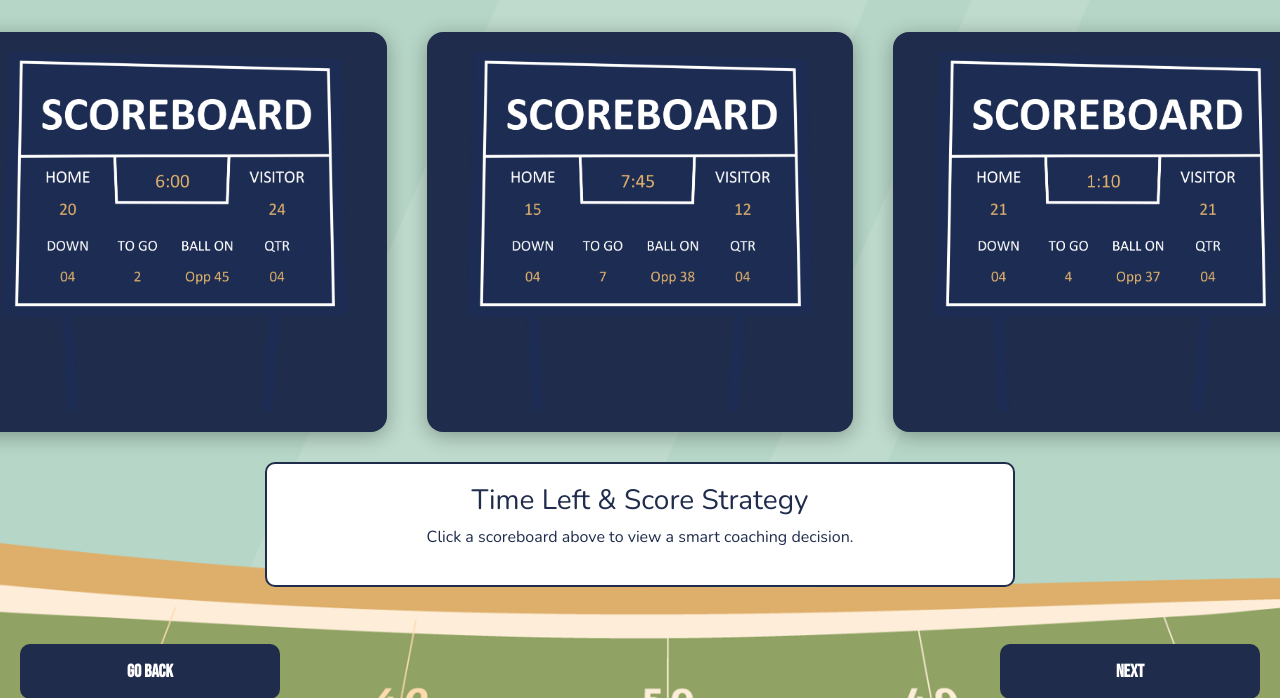
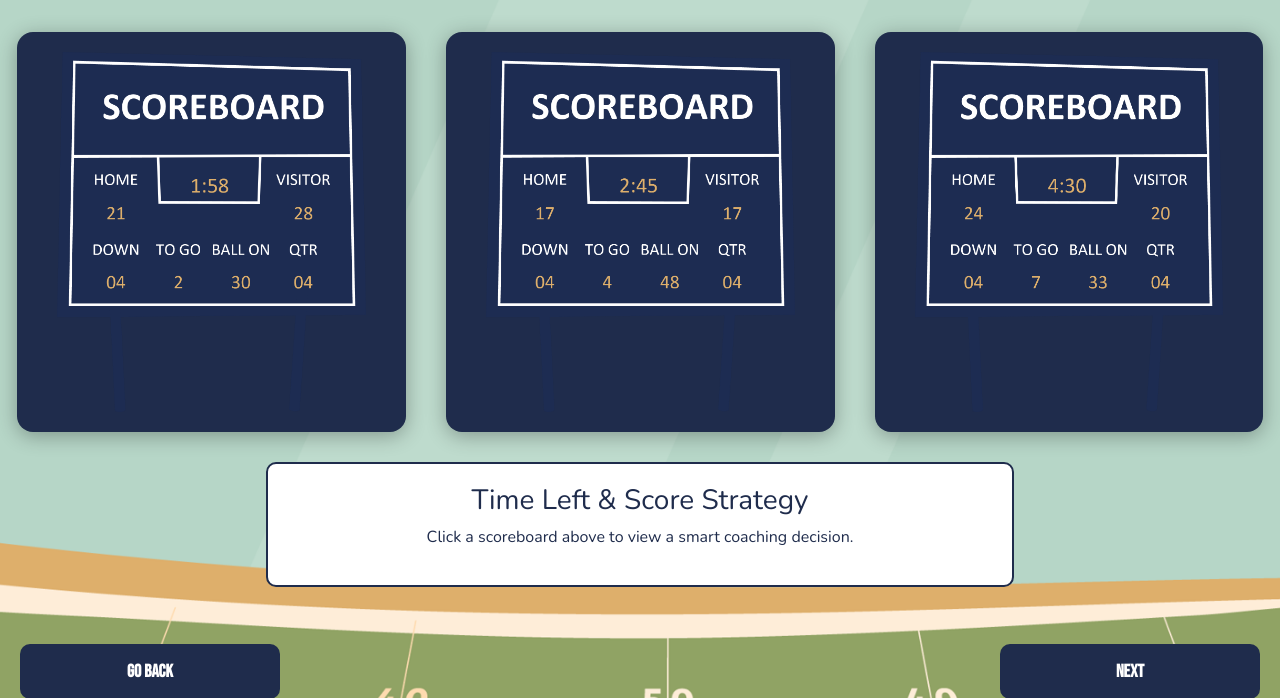
Before and after one commit to trv2111/w4170-proj, a Flask app: page /learn/time-score in a window 1280 px wide. Shown: the part 71-769 px from the top of the page. Run offline with Flask 3, Linux system fonts and the light colour scheme; some libraries are stand-ins or nearby versions; some web fonts are replaced.

Commit message:
Corrected scoreboard images in Learn Time & Score module

```diff
--- a/templates/learn_time_score.html
+++ b/templates/learn_time_score.html
@@ -6,9 +6,9 @@
     <p>You're the home team! Click on a scoreboard below to reveal what a coach might do based on the situation.</p>
 
     <div class="scoreboard-row">
-      <img src="{{ url_for('static', filename='images/quiz_scoreboard_1.png') }}" class="scoreboard" id="score1" alt="Scoreboard 1">
-      <img src="{{ url_for('static', filename='images/quiz_scoreboard_2.png') }}" class="scoreboard" id="score2" alt="Scoreboard 2">
-      <img src="{{ url_for('static', filename='images/quiz_scoreboard_3.png') }}" class="scoreboard" id="score3" alt="Scoreboard 3">
+      <img src="{{ url_for('static', filename='images/time_score_scoreboard1.png') }}" class="scoreboard" id="score1" alt="Scoreboard 1">
+      <img src="{{ url_for('static', filename='images/time_score_scoreboard2.png') }}" class="scoreboard" id="score2" alt="Scoreboard 2">
+      <img src="{{ url_for('static', filename='images/time_score_scoreboard3.png') }}" class="scoreboard" id="score3" alt="Scoreboard 3">
     </div>
 
     <div id="score-info-box" class="scenario-box">
```
